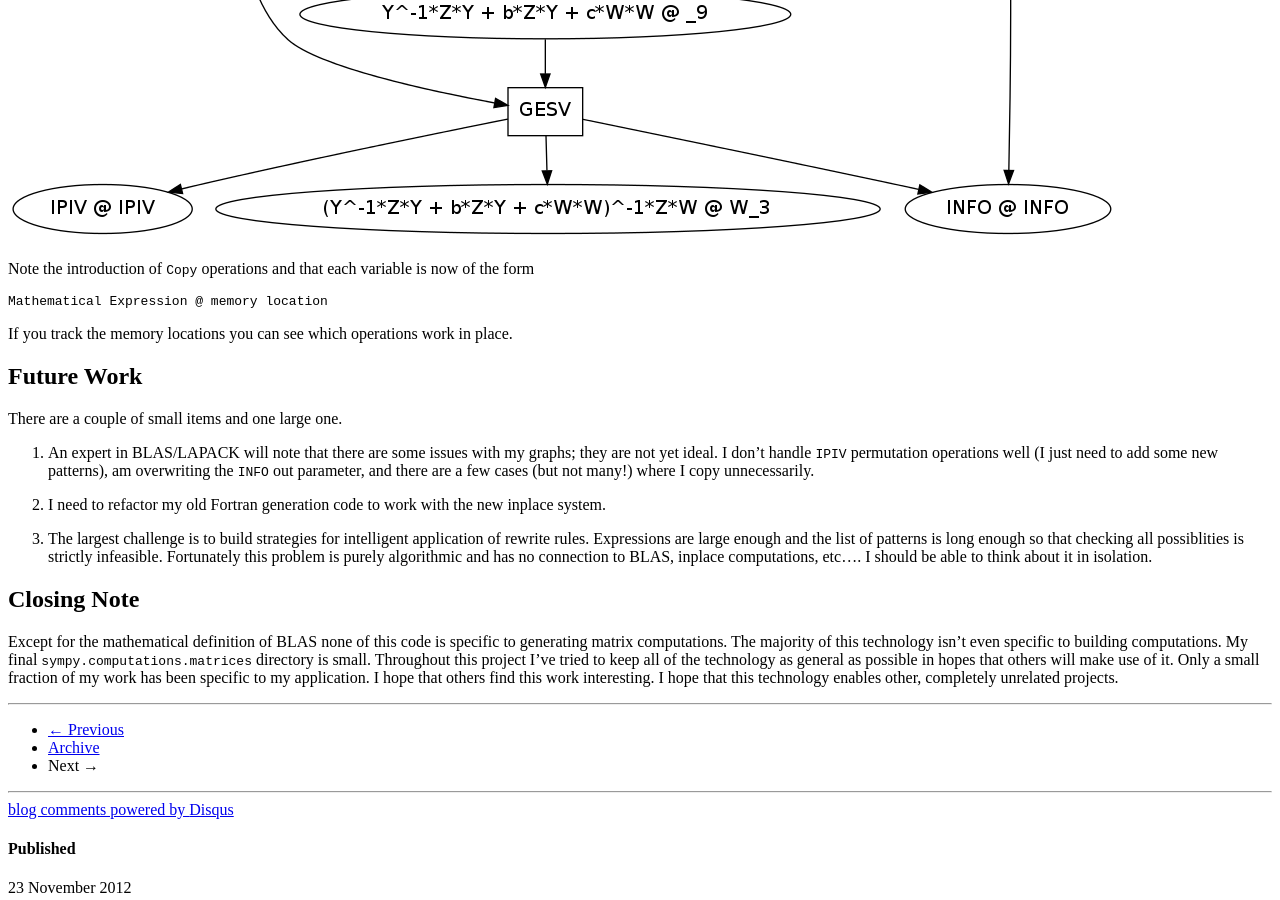
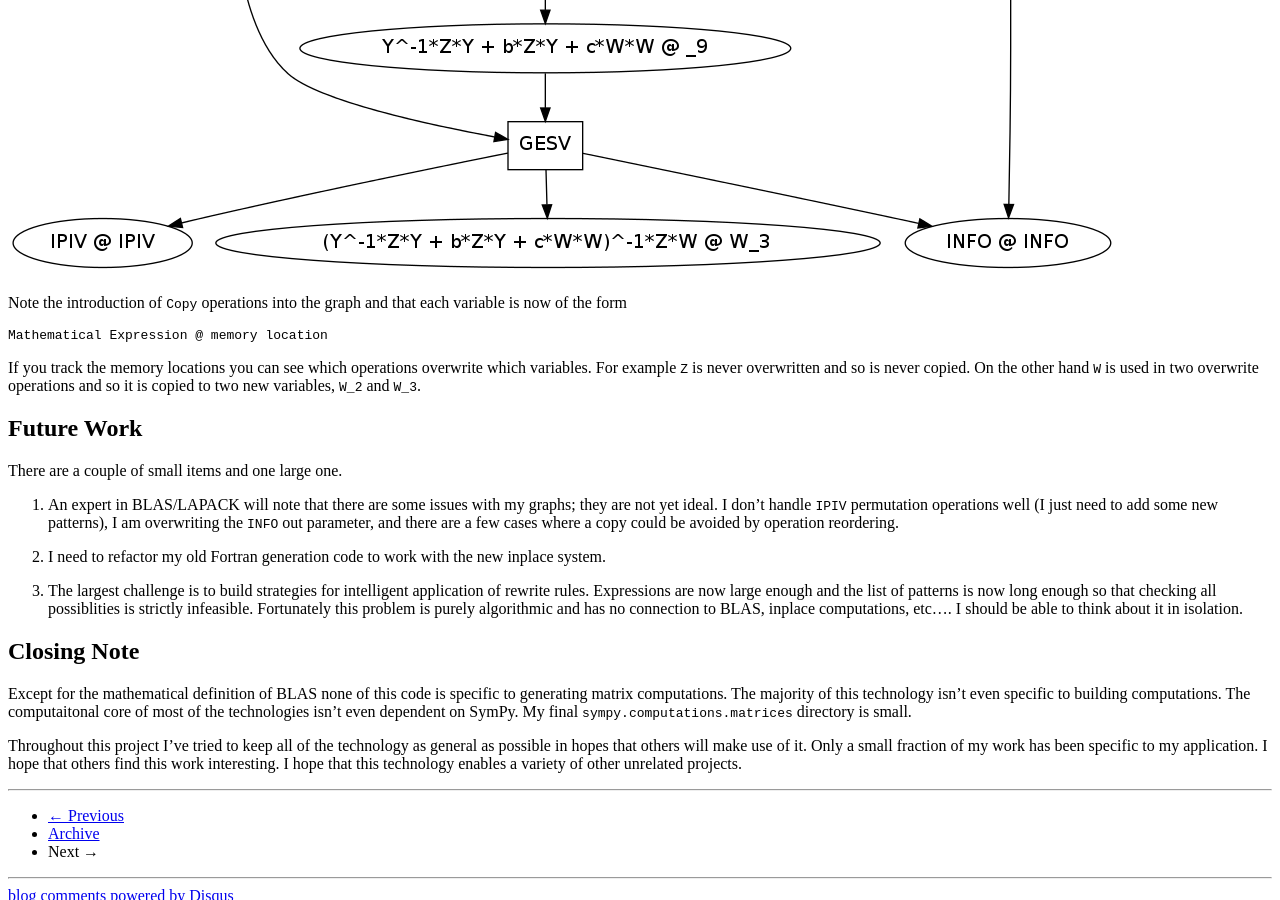
Before and after one commit to besyskymnbk/blog, a Jekyll site: the page built from _posts/work/2012-11-23-BuildingComputations.md, in a window 1280 px wide and 900 px high, scrolled down 3593 px. Built offline with Jekyll 4.4.1, drawn with Linux system fonts in a browser that asks for light colours; comment, search, counter and statistics services are not loaded; some of the changed text lies outside the part shown.

Commit message:
editing BuildingComputations

```diff
--- a/_posts/work/2012-11-23-BuildingComputations.md
+++ b/_posts/work/2012-11-23-BuildingComputations.md
@@ -53,7 +53,7 @@ Computations are able to print themselves in the [DOT Language](http://en.wikipe
 
 ![]({{ BASE_PATH }}/images/complex-matrix-computation-identity.png)
 
-And we cycle our rules over the inputs.  Whenever we find a match we add a new atomic computation onto the composite one.  We use [branching strategies]({{BASE_PATH}}/work/2012/11/09/BranchingStrategies/) to orchestrate *how* these rules are applied.  This is in the last line of the `make_matrix_rule` function
+We convert each of our patterns into a rule.  This rule looks at the inputs and, if it finds a matching expression adds on a new computation to break down that expression.  We use [branching strategies]({{BASE_PATH}}/work/2012/11/09/BranchingStrategies/) to orchestrate *how* these rules are applied.  This is accomplished in the last line of the `make_matrix_rule` function
 
 {% highlight python %}
     def make_matrix_rule(patterns, assumptions):
@@ -72,10 +72,12 @@ This function combines the logic (`patterns/assumptions`) with the control (`exh
 
 ![]({{ BASE_PATH }}/images/complex-matrix-computation.png)
 
+`rule(identcomp)` iterates over all possible computations to compute this expression.  If you are not satisfied with the computation above you may ask for more.
+
 Inplace Computations
 --------------------
 
-BLAS/LAPACK routines are *inplace*; they write their results to the memory locations of their inputs.  We have a separate system to deal with inplace computations.
+BLAS/LAPACK routines are *inplace*; they write their results to the memory locations of some of their inputs.  We have a separate system to deal with inplace computations.
 
 {% highlight python %}
     from sympy.computations.inplace import inplace_compile
@@ -85,24 +87,26 @@ BLAS/LAPACK routines are *inplace*; they write their results to the memory locat
 
 ![]({{ BASE_PATH }}/images/complex-matrix-computation-inplace.png)
 
-Note the introduction of `Copy` operations and that each variable is now of the form
+Note the introduction of `Copy` operations into the graph and that each variable is now of the form
 
     Mathematical Expression @ memory location
 
-If you track the memory locations you can see which operations work in place.
+If you track the memory locations you can see which operations overwrite which variables.  For example `Z` is never overwritten and so is never copied. On the other hand `W` is used in two overwrite operations and so it is copied to two new variables, `W_2` and `W_3`.
 
 Future Work
 -----------
 
 There are a couple of small items and one large one.
 
-1.  An expert in BLAS/LAPACK will note that there are some issues with my graphs; they are not yet ideal.  I don't handle `IPIV` permutation operations well (I just need to add some new patterns), am overwriting the `INFO` out parameter, and there are a few cases (but not many!) where I copy unnecessarily.
+1.  An expert in BLAS/LAPACK will note that there are some issues with my graphs; they are not yet ideal.  I don't handle `IPIV` permutation operations well (I just need to add some new patterns), I am overwriting the `INFO` out parameter, and there are a few cases where a copy could be avoided by operation reordering.
 
 2.  I need to refactor my old Fortran generation code to work with the new inplace system.
 
-3.  The largest challenge is to build strategies for intelligent application of rewrite rules.  Expressions are large enough and the list of patterns is long enough so that checking all possiblities is strictly infeasible.  Fortunately this problem is purely algorithmic and has no connection to BLAS, inplace computations, etc....  I should be able to think about it in isolation.
+3.  The largest challenge is to build strategies for intelligent application of rewrite rules.  Expressions are now large enough and the list of patterns is now long enough so that checking all possiblities is strictly infeasible.  Fortunately this problem is purely algorithmic and has no connection to BLAS, inplace computations, etc....  I should be able to think about it in isolation.
 
 Closing Note
 ------------
 
-Except for the mathematical definition of BLAS none of this code is specific to generating matrix computations.  The majority of this technology isn't even specific to building computations.  My final `sympy.computations.matrices` directory is small.  Throughout this project I've tried to keep all of the technology as general as possible in hopes that others will make use of it.  Only a small fraction of my work has been specific to my application.  I hope that others find this work interesting.  I hope that this technology enables other, completely unrelated projects.
+Except for the mathematical definition of BLAS none of this code is specific to generating matrix computations.  The majority of this technology isn't even specific to building computations.  The computaitonal core of most of the technologies isn't even dependent on SymPy.  My final `sympy.computations.matrices` directory is small.
+
+Throughout this project I've tried to keep all of the technology as general as possible in hopes that others will make use of it.  Only a small fraction of my work has been specific to my application.  I hope that others find this work interesting.  I hope that this technology enables a variety of other unrelated projects.
```
